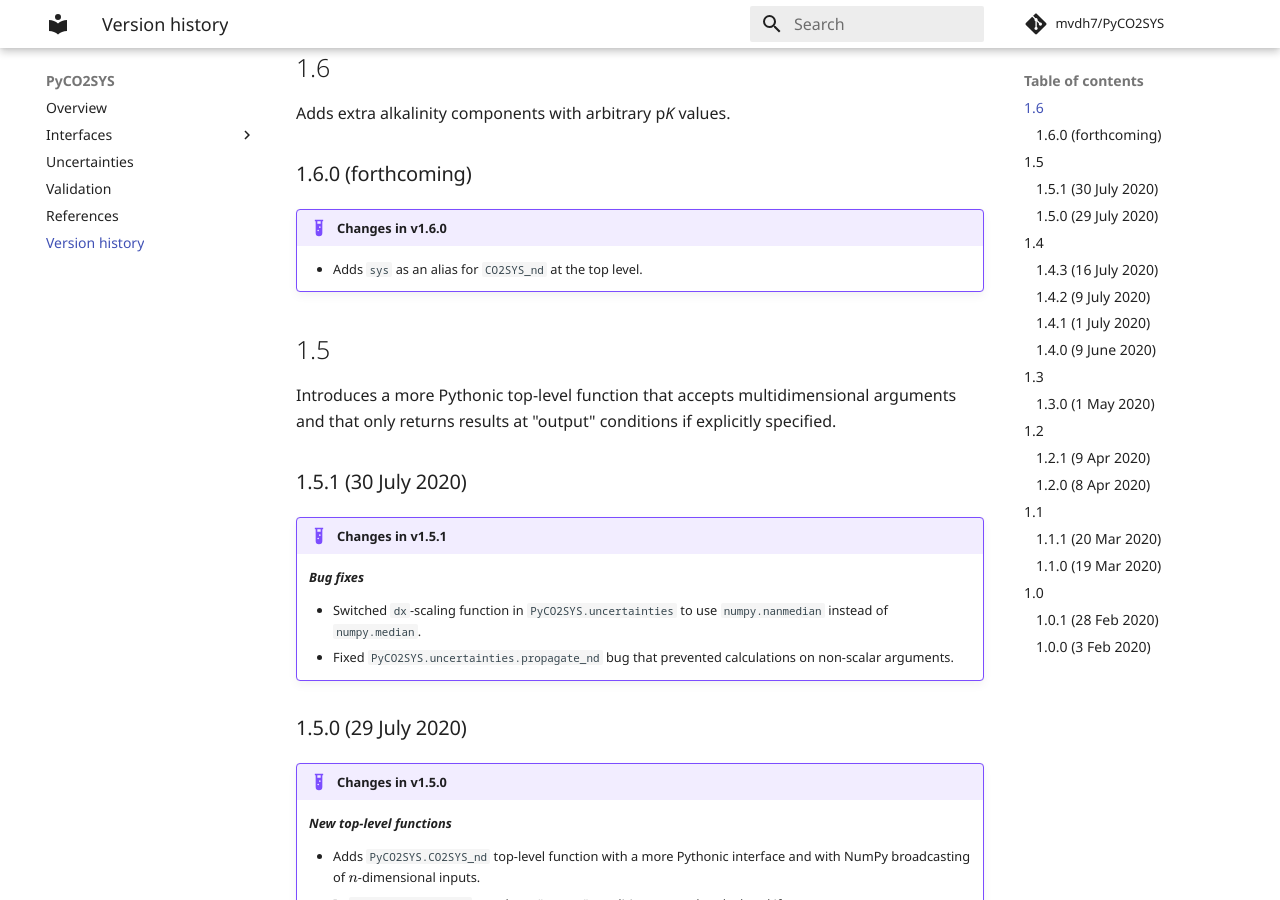
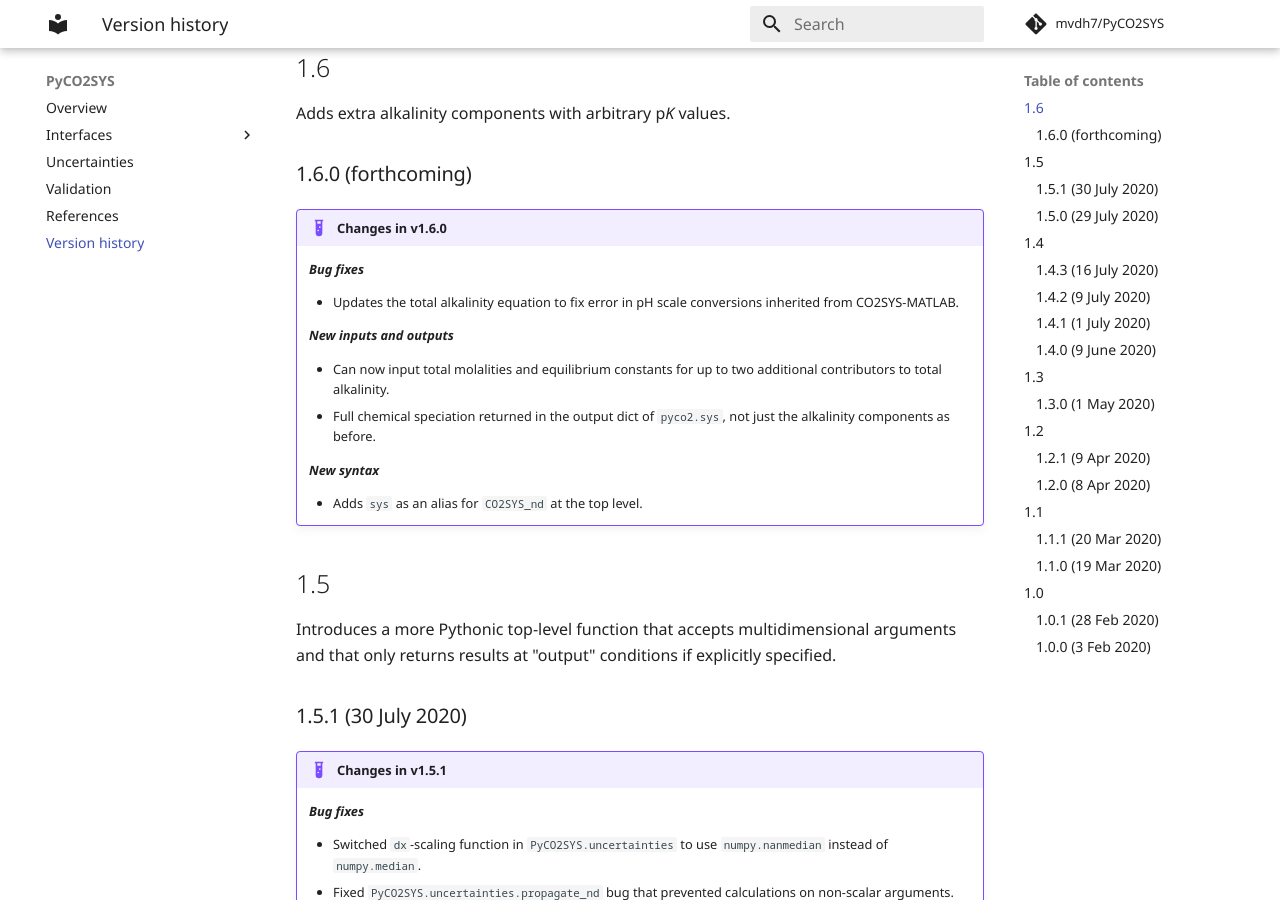
Before and after one commit to mvdh7/PyCO2SYS, an MkDocs documentation site: the page built from docs/versions.md, in a window 1280 px wide and 900 px high, scrolled down 802 px. Built offline with MkDocs 1.6.1 and Material for MkDocs 9.7.7, drawn with Linux system fonts in a browser that asks for light colours; formulas are drawn with MathJax 3; comment, search, counter and statistics services are not loaded.

```diff
--- a/docs/versions.md
+++ b/docs/versions.md
@@ -32,6 +32,17 @@ Adds extra alkalinity components with arbitrary p*K* values.
 ### 1.6.0 (forthcoming)
 
 !!! example "Changes in v1.6.0"
+
+    ***Bug fixes***
+
+    * Updates the total alkalinity equation to fix error in pH scale conversions inherited from CO2SYS-MATLAB.
+
+    ***New inputs and outputs***
+
+    * Can now input total molalities and equilibrium constants for up to two additional contributors to total alkalinity.
+    * Full chemical speciation returned in the output dict of `pyco2.sys`, not just the alkalinity components as before.
+
+    ***New syntax***
 
     * Adds `sys` as an alias for `CO2SYS_nd` at the top level.
 
```
